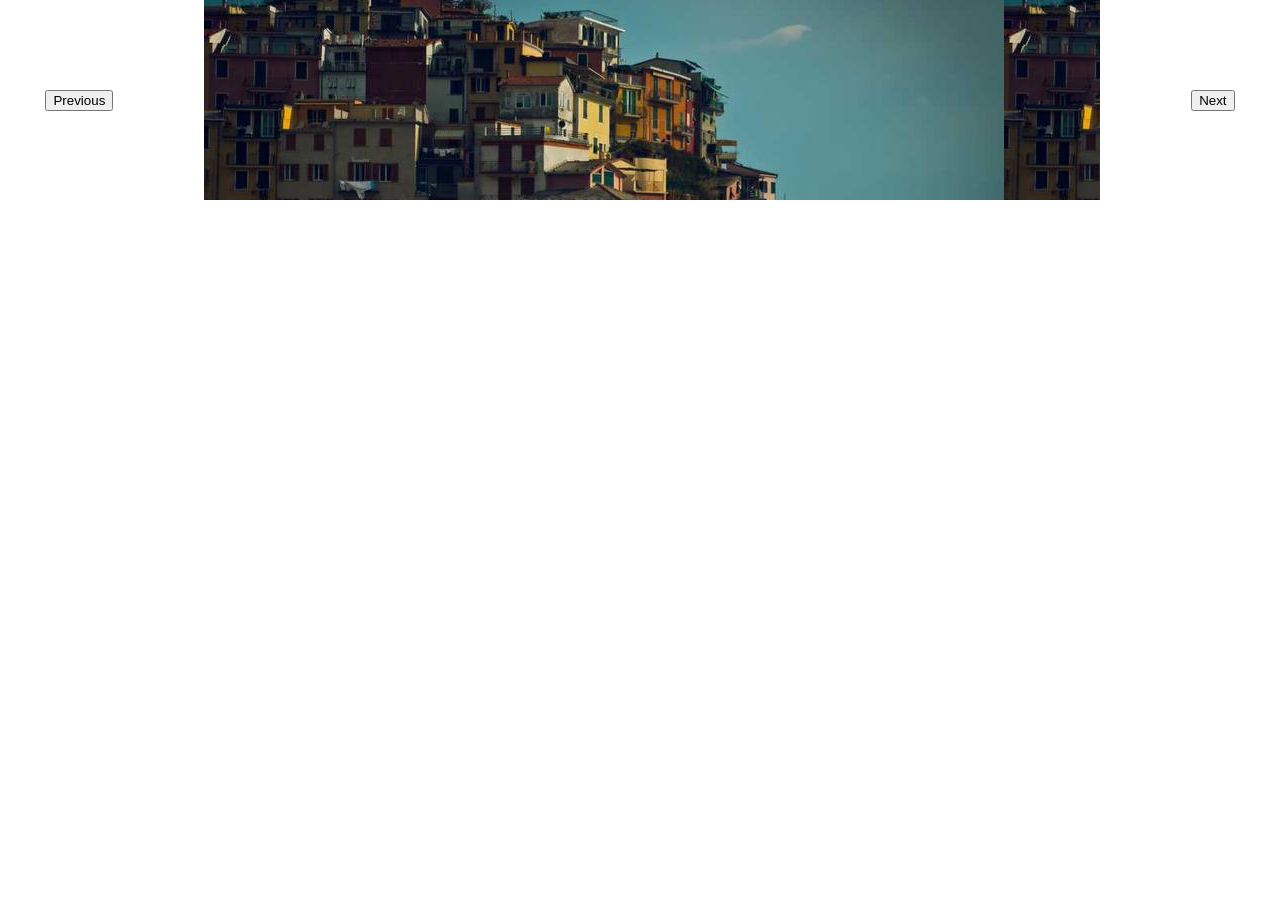
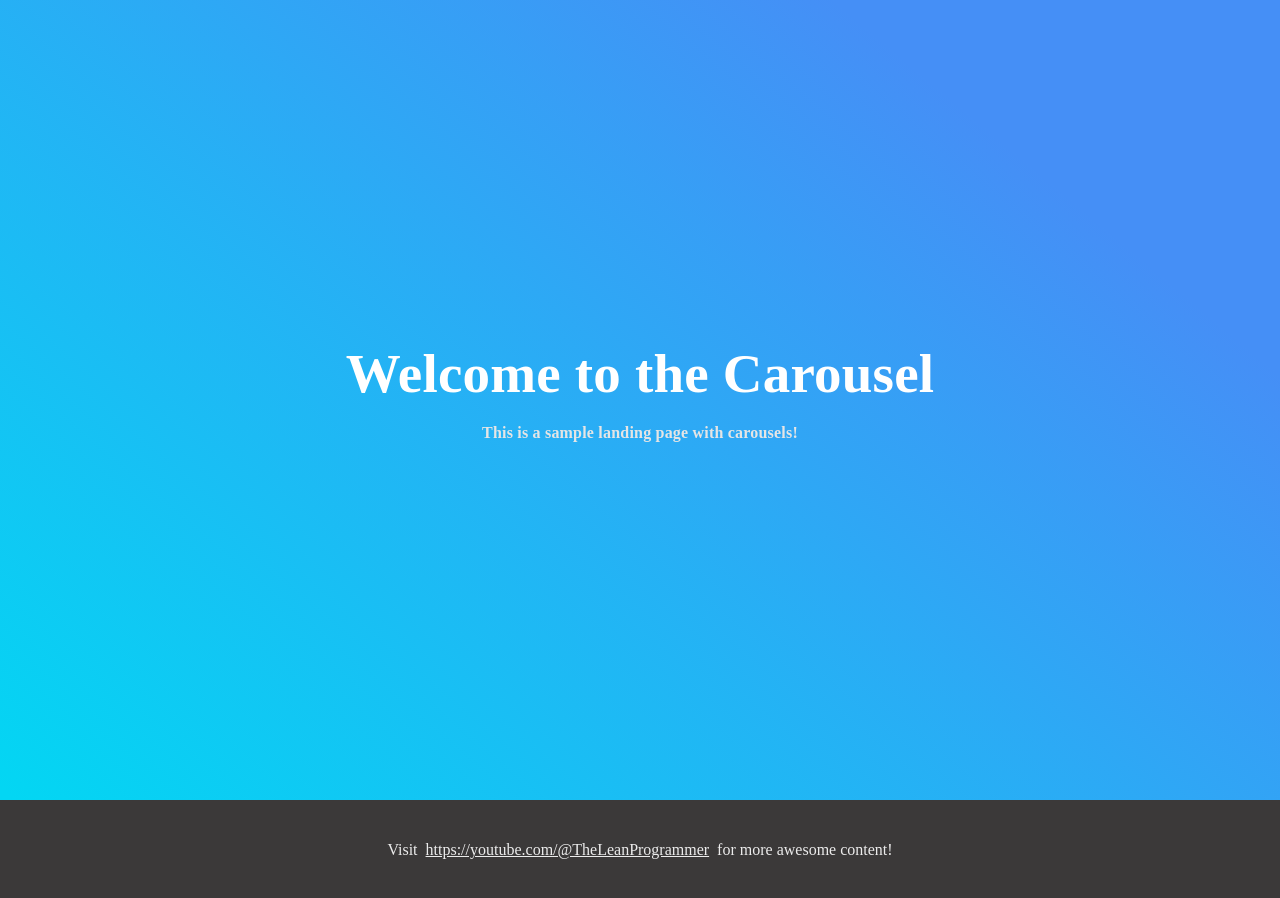
Before and after one commit to MadhavBahl/react-sprints, a React (Create React App) app in the folder carousel/: page / in a window 1280 px wide. Before the commit the page ends 800 px from the top, so only its background shows below. Built offline with nearby package versions, Linux system fonts and the light colour scheme.

Commit message:
Add hero and footer

```diff
--- a/carousel/src/components/App.jsx
+++ b/carousel/src/components/App.jsx
@@ -1,12 +1,14 @@
 import React from 'react';
-
-import './App.css';
 import UseSpring from './Fun/UseSpring';
 import UseTransition from './Fun/UseTransition';
 import FunWithColors from './Fun/FunWithColors';
 import FunWithColorsAuto from './Fun/FunWithColorsAuto';
 import CarouselBasic from './Carousel/CarouselBasic';
 import CarouselBasicImage from './Carousel/CarouselBasicImage';
+import Hero from './Hero/Hero';
+import Footer from './Footer/Footer';
+
+import './App.css';
 
 import img1 from './../assets/img1.jpg';
 import img2 from './../assets/img2.jpg';
@@ -24,7 +26,9 @@ const App = () => {
             {/* <FunWithColors /> */}
             {/* <FunWithColorsAuto /> */}
             {/* <CarouselBasic /> */}
-            <CarouselBasicImage slides={SLIDES} />
+            {/* <CarouselBasicImage slides={SLIDES} /> */}
+            <Hero />
+            <Footer />
         </div>
     );
 };
--- /dev/null
+++ b/carousel/src/components/Footer/Footer.css
@@ -0,0 +1,14 @@
+.footer {
+    display: flex;
+    width: 100%;
+    min-height: 100px;
+    justify-content: center;
+    align-items: center;
+    background: #3B3939;
+    color: rgba(255, 255, 255, 0.9);
+}
+
+.footer-link {
+    text-decoration: underline;
+    color: rgba(255, 255, 255, 0.9);
+}
--- /dev/null
+++ b/carousel/src/components/Footer/Footer.jsx
@@ -0,0 +1,20 @@
+import React from 'react';
+
+import './Footer.css';
+
+const Footer = () => {
+    return (
+        <div className='footer'>
+            Visit &nbsp;
+            <a
+                className='footer-link'
+                href='https://youtube.com/@TheLeanProgrammer?sub_confirmation=1'
+            >
+                https://youtube.com/@TheLeanProgrammer
+            </a>
+            &nbsp; for more awesome content!
+        </div>
+    );
+};
+
+export default Footer;
--- /dev/null
+++ b/carousel/src/components/Hero/Hero.css
@@ -0,0 +1,32 @@
+.hero-container {
+    display: flex;
+    width: 100%;
+    height: 100vh;
+    background: linear-gradient(40deg, #03D6F3 0.7%, #458FF6 80%);
+    flex-direction: column;
+    justify-content: center;
+    align-items: center;
+}
+
+.hero-heading {
+    font-family: 'Poppins';
+    font-style: normal;
+    font-weight: 900;
+    font-size: 55px;
+    line-height: 66px;
+    margin: 0;
+    letter-spacing: 0.2px;
+    color: #FFF;
+    text-align: center;
+}
+
+.hero-subheading {
+    font-family: 'Poppins';
+    font-style: normal;
+    font-weight: 700;
+    color: #E5E5E5;
+    text-align: center;
+    font-size: 16px;
+    line-height: 20px;
+    letter-spacing: 0.2px;
+}
--- /dev/null
+++ b/carousel/src/components/Hero/Hero.jsx
@@ -0,0 +1,40 @@
+import React, { useEffect, useState } from 'react';
+import { useTransition, animated } from 'react-spring';
+
+import './Hero.css';
+
+const Hero = () => {
+    const [showHeading, setShowHeading] = useState(false);
+
+    const transitions = useTransition([showHeading], {
+        from: { opacity: 0, transform: 'translateY(-50px)' },
+        enter: { opacity: 1, transform: 'translateY(0px)' },
+        leave: { opacity: 0, transform: 'translateY(-50px)' },
+        config: { duration: 800 },
+    });
+
+    useEffect(() => {
+        setShowHeading(true);
+    }, []);
+
+    return (
+        <div className='hero-container'>
+            {transitions((styles, item) => (
+                <animated.div style={styles}>
+                    {item && (
+                        <div className=''>
+                            <h1 className='hero-heading'>
+                                Welcome to the Carousel
+                            </h1>
+                            <p className='hero-subheading'>
+                                This is a sample landing page with carousels!
+                            </p>
+                        </div>
+                    )}
+                </animated.div>
+            ))}
+        </div>
+    );
+};
+
+export default Hero;
```
